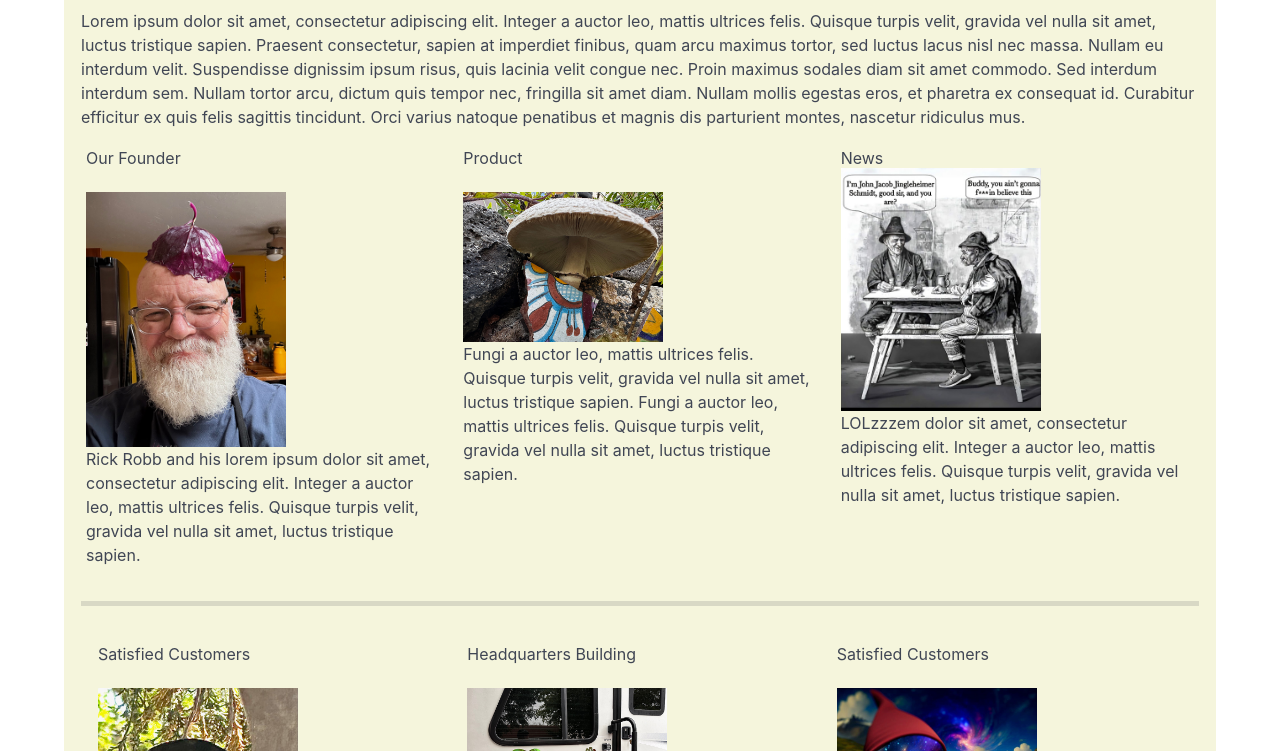
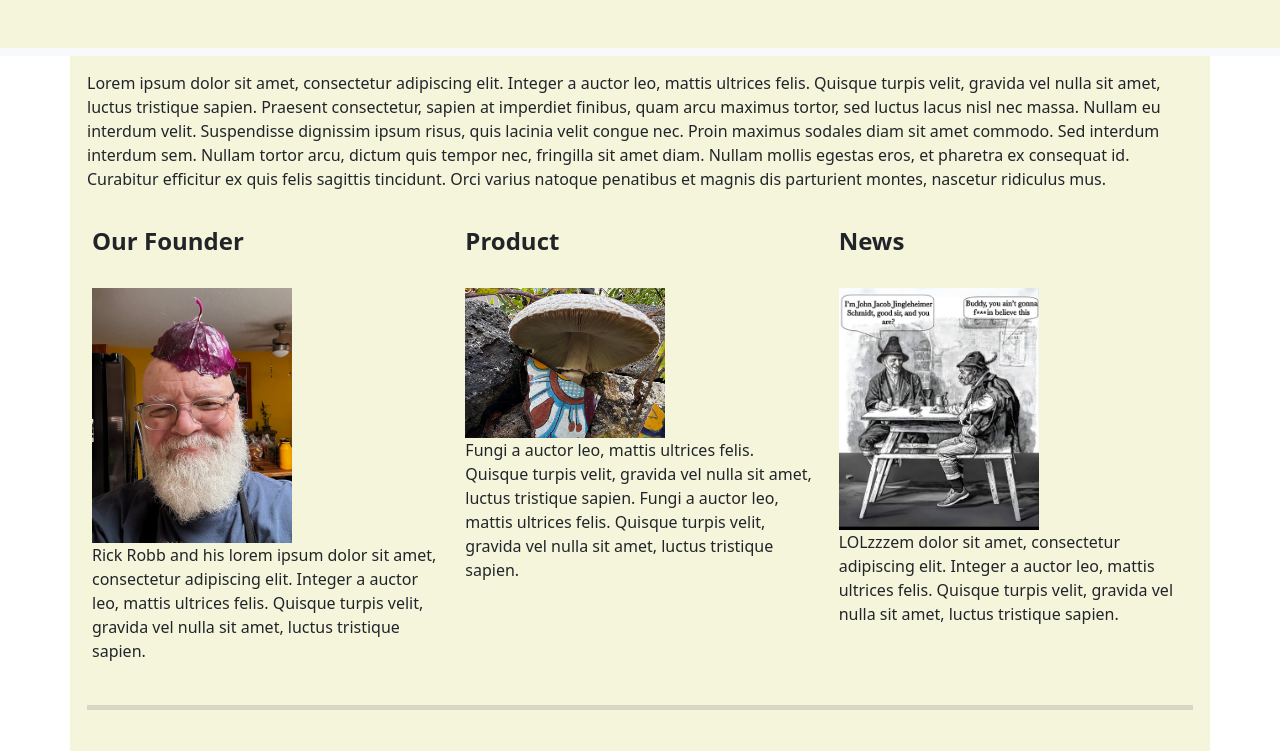
Before and after one commit to RickR58/Week-3-Assignment-RR-FE, a website: page index.html in a window 1280 px wide. Shown: the part 102-853 px from the top of the page. Drawn offline with nearby package versions, Linux system fonts and the light colour scheme.

Commit message:
another update

```diff
--- a/index.html
+++ b/index.html
@@ -4,7 +4,6 @@
     <meta charset="UTF-8">
     <meta name="viewport" content="width=device-width, initial-scale=1.0">
     <link rel="stylesheet" href="node_modules/bootstrap/dist/css/bootstrap.css">
-    <link rel="stylesheet" href="https://cdn.jsdelivr.net/npm/bulma@1.0.2/css/bulma.min.css">
     <title>Week 3 Coding Assignment</title>
 <!-- style section in head for learning purposes only. Don't do this as regular practice-->
     <style>
@@ -75,7 +74,7 @@
                 <div class="row">
                     <div class="col-sm">
                         <p>
-                            <h4>Our Founder</h4><br>
+                            <h4><b>Our Founder</b></h4><br>
                             <img src="images/Cabbage Hat.jpeg" width="200" alt="a photo of a a man with a cabbage leaf on his head">
                             <br>
                             Rick Robb and his lorem ipsum dolor sit amet, consectetur adipiscing elit. Integer a auctor leo, mattis ultrices felis. Quisque turpis velit, gravida vel nulla sit amet, luctus tristique sapien.
@@ -84,7 +83,7 @@
 
                     <div class="col-sm">
                         <p>
-                            <h4>Product</h4><br>
+                            <h4><b>Product</b></h4><br>
                             <img src="images/Mushroom.jpeg" width="200" alt="a photo of a a man with a cabbage leaf on his head">
                         <br>
                             Fungi a auctor leo, mattis ultrices felis. Quisque turpis velit, gravida vel nulla sit amet, luctus tristique sapien.
@@ -94,7 +93,7 @@
 
             <div class="col-sm">
                 <p>
-                    <h4>News<br></h4>
+                    <h4><b>News</b></h4><br>
                     <img src="images/JJJSx2.jpeg" width="200" alt="a photo of a a man with a cabbage leaf on his head">
                 <br>
                     LOLzzzem dolor sit amet, consectetur adipiscing elit. Integer a auctor leo, mattis ultrices felis. Quisque turpis velit, gravida vel nulla sit amet, luctus tristique sapien.
@@ -111,14 +110,14 @@
 
                 <div class="col-sm">
                     <p>
-                        <h4>Satisfied Customers</h4><br>
+                        <h4><b>Satisfied Customers</b></h4><br>
                         <img src="images/Grosbeak.jpeg" width="200" alt="a photo of a black-headed grosbeak bird">
                     </p>
                     Fungi galore qullam eu interdum velit. Suspendisse dignissim ipsum risus, quis lacinia velit congue nec. Curabitur efficitur ex quis felis sagittis tincidunt. Orci varius natoque penatibus et magnis dis parturient montes. Curabitur efficitur ex quis felis sagittis tincidunt.
                 </div>
                 <div class="col-sm">
                     <p>
-                        <h4>Headquarters Building</h4><br>
+                        <h4><b>Headquarters Building</b></h4><br>
                         <img src="images/rv.jpeg" width="200" alt="a photo of a blac-headed grosbeak bird">
                     </p>
                     Curabitur efficitur ex quis felis sagittis tincidunt. Orci varius natoque penatibus et magnis dis parturient montes. Curabitur  Fungi galore qullam eu interdum velit. Suspendisse dignissim ipsum risus, quis lacinia velit congue nec.
@@ -126,7 +125,7 @@
                 </div>
                 <div class="col-sm">
                     <p>
-                        <h4>Satisfied Customers</h4><br>
+                        <h4><b>Satisfied Customers</b></h4><br>
                         <img src="images/magicAIgnome.jpeg" width="200" alt="a photo of a blac-headed grosbeak bird">
                     </p>
                     Doug "The Gnome" Orci varius natoque penatibus et magnis dis parturient montes. Curabitur efficitur ex quis felis sagittis tincidunt. Fungi galore qullam eu interdum velit. Suspendisse dignissim ipsum risus, quis lacinia velit congue nec. Curabitur efficitur ex quis felis sagittis tincidunt. Orci varius natoque penatibus et magnis dis parturient montes. Curabitur efficitur ex quis felis sagittis tincidunt.
@@ -134,8 +133,10 @@
             </div>
     </div>
 
-
+    <hr style="height:5px;border-width:0;color:gray;background-color:gray">
+        <p><footer>Created by Rick Robb for Week 3 FE BootCamp</p></footer>
     <script src="node_modules/jquery/dist/jquery.js"></script>
     <script src="node_modules/bootstrap/dist/js/bootstrap.bundle.js"></script>
+
 </body>
 </html>
```
